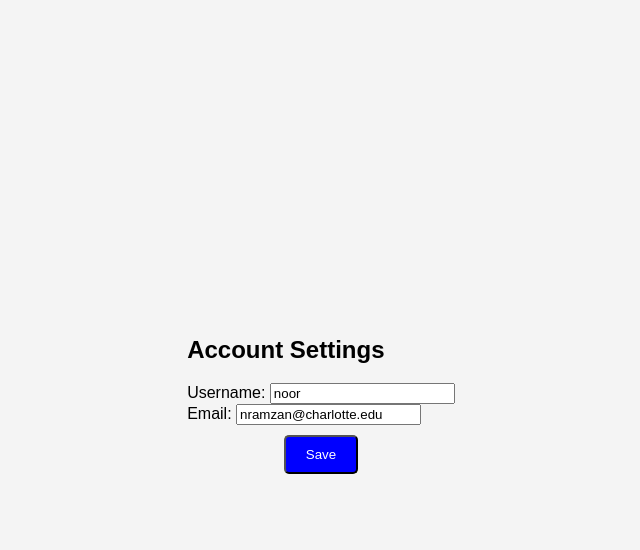
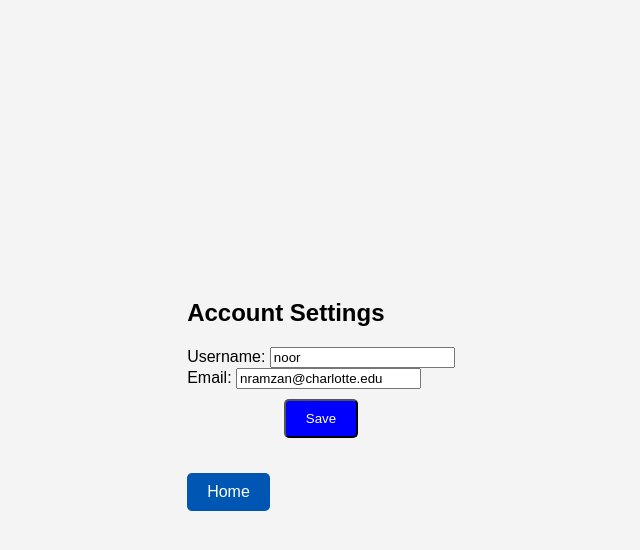
Before and after one commit to SondashStudios/Group-1-Project, a Django app: page /accounts/account-settings/ in a window 1280 px wide. Shown: the top 550 px of the page, without its empty margins (319-959 px from the left). Run offline with Django 5.2, Linux system fonts and the light colour scheme; a user stored in the database is signed in.

Commit message:
Fixed errors for account settings page.

```diff
--- a/gradpath/accounts/models.py
+++ b/gradpath/accounts/models.py
@@ -1,5 +1,6 @@
 from django.contrib.auth.models import AbstractUser, Group, Permission
 from django.db import models
+
 
 class CustomUser(AbstractUser):
     phone_number = models.CharField(max_length=15, blank=True, null=True)
--- a/gradpath/accounts/templates/account_settings.html
+++ b/gradpath/accounts/templates/account_settings.html
@@ -26,5 +26,28 @@
             {% endfor %}
         </div>
     {% endif %}
+
+    <!-- Make sure the button is outside the form -->
+    <div style="margin-top: 20px;">
+        <a href="{% url 'welcome' %}" class="btn home-btn">Home</a>
+    </div>
 </div>
+
+<style>
+    .home-btn {
+        display: inline-block;
+        margin-top: 15px;
+        padding: 10px 20px;
+        background-color: #0056b3;
+        color: white;
+        text-decoration: none;
+        border-radius: 5px;
+        text-align: center;
+    }
+
+    .home-btn:hover {
+        background-color: #0056b3;
+    }
+</style>
+
 {% endblock %}
--- a/gradpath/accounts/views.py
+++ b/gradpath/accounts/views.py
@@ -4,6 +4,9 @@ from django.contrib import messages
 from django.contrib.auth.decorators import login_required
 from .forms import SignUpForm
 
+from django.contrib.auth import get_user_model
+
+User = get_user_model()  # This ensures you're using 'accounts.CustomUser'
 
 def signup_view(request):
     if request.method == 'POST':
@@ -62,9 +65,16 @@ def account_settings(request):
         username = request.POST.get("username")
         email = request.POST.get("email")
 
+        # Check if the email is already registered with another user
         if User.objects.filter(email=email).exclude(id=request.user.id).exists():
             messages.error(request, "This email is already registered with another account.")
+
+        # Check if the username is already taken by another user
+        elif User.objects.filter(username=username).exclude(id=request.user.id).exists():
+            messages.error(request, "This username is already taken. Please choose a different one.")
+
         else:
+            # Update the user's username and email if no conflicts
             request.user.username = username
             request.user.email = email
             request.user.save()
@@ -73,3 +83,23 @@ def account_settings(request):
         return redirect("account_settings")
 
     return render(request, "account_settings.html")
+
+
+from django.contrib.auth import get_user_model
+from django.http import JsonResponse
+
+User = get_user_model()  # Get the CustomUser model
+
+def update_email(request):
+    if request.method == "POST":
+        email = request.POST.get("email")
+
+        if User.objects.filter(email=email).exclude(id=request.user.id).exists():
+            return JsonResponse({"error": "This email is already in use."}, status=400)
+
+        # Proceed with updating email...
+        request.user.email = email
+        request.user.save()
+        return JsonResponse({"message": "Email updated successfully!"})
+
+    return JsonResponse({"error": "Invalid request"}, status=400)
--- a/gradpath/gradpath/settings.py
+++ b/gradpath/gradpath/settings.py
@@ -3,10 +3,8 @@ Django settings for gradpath project.
 
 Generated by 'django-admin startproject' using Django 5.1.
 """
-
 from pathlib import Path
 
-# Build paths inside the project like this: BASE_DIR / 'subdir'.
 BASE_DIR = Path(__file__).resolve().parent.parent
 
 # Quick-start development settings - unsuitable for production
```
Also changed, not shown: gradpath/db.sqlite3.
